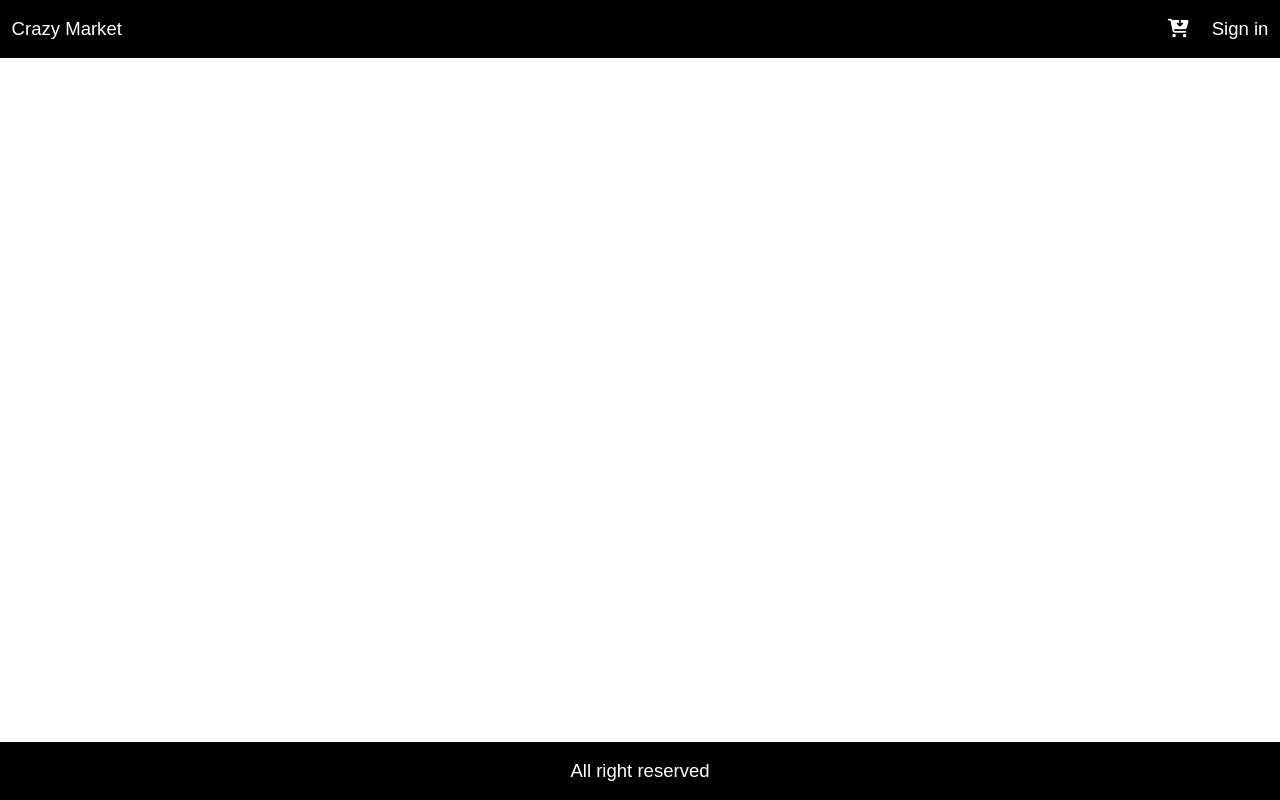
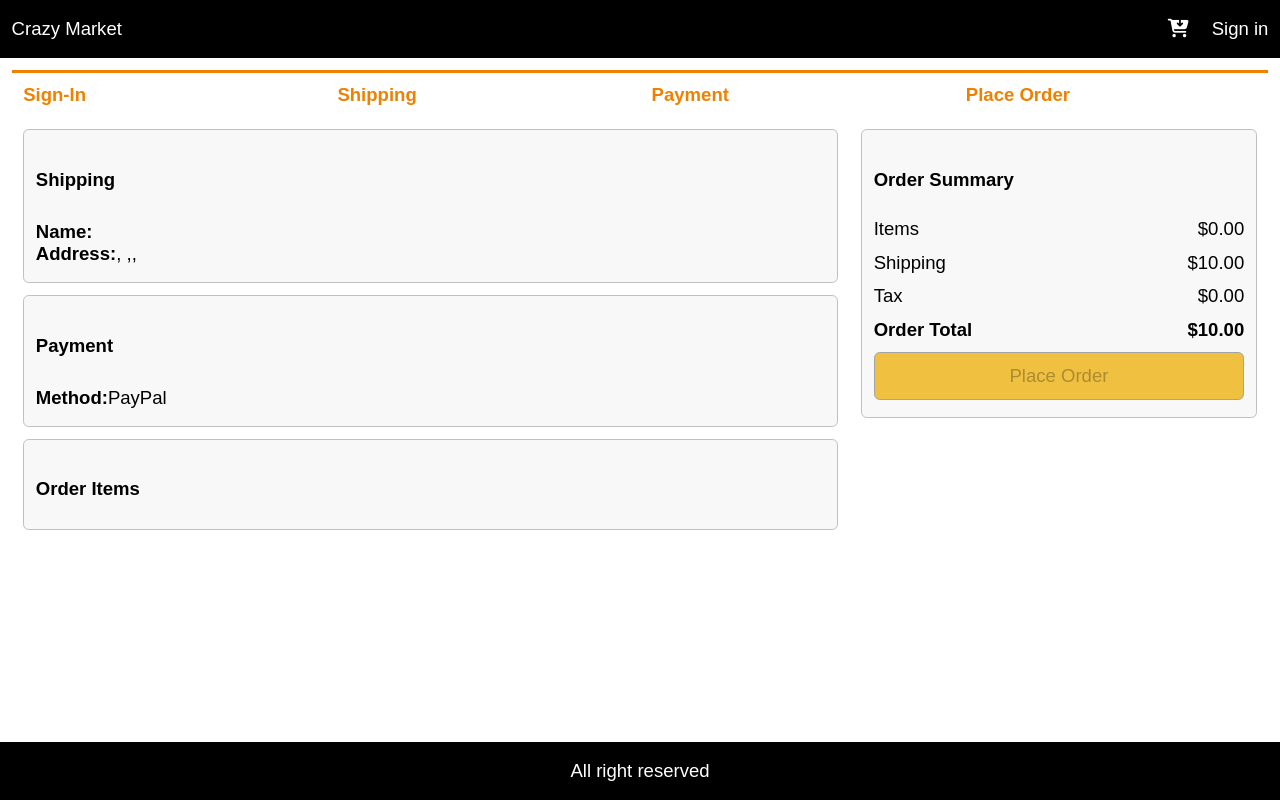
Before and after one commit to jsidd06/Ecommerce, a React (Create React App) app in the folder fronted/: page /placeorder in a window 1280 px wide. Built offline with nearby package versions, Linux system fonts and the light colour scheme.

Commit message:
place-order-screen

```diff
--- a/fronted/src/App.js
+++ b/fronted/src/App.js
@@ -5,6 +5,7 @@
 import CartScreen from "./Screens/CartScreen";
 import HomeScreen from "./Screens/HomeScreen";
 import PaymentMethodScreen from "./Screens/PaymentMethodScreen";
+import PlaceOrderScreen from "./Screens/PlaceOrderScreen";
 import ProductScreen from "./Screens/ProductScreen";
 import RegisterScreen from "./Screens/RegisterScreen";
 import ShippingAddressScreen from "./Screens/ShippingAddressScreen";
@@ -53,6 +54,7 @@
           <Route path="/register" component={RegisterScreen}></Route>
           <Route path="/shipping" component={ShippingAddressScreen}></Route>
           <Route path="/payment" component={PaymentMethodScreen}></Route>
+          <Route path="/placeorder" component={PlaceOrderScreen}></Route>
           <Route path="/" component={HomeScreen} exact></Route>
         </main>
         <footer className="row center">All right reserved</footer>
--- /dev/null
+++ b/fronted/src/Screens/PlaceOrderScreen.js
@@ -0,0 +1,129 @@
+import React from "react";
+import { useSelector } from "react-redux";
+import CheckOutSteps from "../components/CheckOutStep";
+import { Link } from "react-router-dom";
+
+export default function PlaceOrderScreen(props) {
+  const cart = useSelector((state) => state.cart);
+  if (!cart.paymentMethod) {
+    props.history.push("/payment");
+  }
+  const toPrice = (num) => Number(num.toFixed(2));
+  cart.itemsPrice = toPrice(
+    cart.cartItems.reduce((a, c) => a + c.qty * c.price, 0)
+  );
+  cart.shippingPrice = cart.itemsPrice > 100 ? toPrice(0) : toPrice(10);
+  cart.taxPrice = toPrice(0.15 * cart.itemsPrice);
+  cart.totalPrice = cart.itemsPrice + cart.shippingPrice + cart.taxPrice;
+  const placeOrderHandler =() => {
+
+  }
+  return (
+    <div>
+      <CheckOutSteps step1 step2 step3 step4></CheckOutSteps>
+      <div className="row top">
+        <div className="col-2">
+          <ul>
+            <li>
+              <div className="card card-body">
+                <h2>Shipping</h2>
+                <p>
+                  <strong>Name:</strong>
+                  {cart.shippingAddress.fullName} <br />
+                  <strong>Address:</strong>
+                  {cart.shippingAddress.address}, {cart.shippingAddress.city},
+                  {cart.shippingAddress.postalCode},
+                  {cart.shippingAddress.country}
+                </p>
+              </div>
+            </li>
+            <li>
+              <div className="card card-body">
+                <h2>Payment</h2>
+                <p>
+                  <strong>Method:</strong>
+                  {cart.paymentMethod}
+                </p>
+              </div>
+            </li>
+            <li>
+              <div className="card card-body">
+                <h2>Order Items</h2>
+                <ul>
+                  {cart.cartItems.map((item) => (
+                    <li key={item.product}>
+                      <div className="row">
+                        <div>
+                          <img
+                            src={item.image}
+                            alt={item.name}
+                            className="small"
+                          ></img>
+                        </div>
+                        <div className="min-30">
+                          <Link to={`/product/${item.product}`}>
+                            {item.name}
+                          </Link>
+                        </div>
+                        <div>
+                          {item.qty} x ${item.price} = ${item.qty * item.price}
+                        </div>
+                      </div>
+                    </li>
+                  ))}
+                </ul>
+              </div>
+            </li>
+          </ul>
+        </div>
+        <div className="col-1">
+          <div className="card card-body">
+            <ul>
+              <li>
+                <h2>Order Summary</h2>
+              </li>
+              <li>
+                <div className="row">
+                  <div>Items</div>
+                  <div>${cart.itemsPrice.toFixed(2)}</div>
+                </div>
+              </li>
+              <li>
+                <div className="row">
+                  <div>Shipping</div>
+                  <div>${cart.shippingPrice.toFixed(2)}</div>
+                </div>
+              </li>
+              <li>
+                <div className="row">
+                  <div>Tax</div>
+                  <div>${cart.taxPrice.toFixed(2)}</div>
+                </div>
+              </li>
+              <li>
+                <div className="row">
+                  <div>
+                    <strong>Order Total</strong>
+                  </div>
+                  <div>
+                    <strong>${cart.totalPrice.toFixed(2)}</strong>
+                  </div>
+                </div>
+              </li>
+              <li>
+                <button
+                  type="button"
+                  onClick={placeOrderHandler}
+                  className="primary block"
+                  disabled={cart.cartItems.length === 0}
+                >
+                  Place Order
+                </button>
+              </li>
+            </ul>
+          </div>
+        </div>
+      </div>
+    </div>
+  );
+}
```
